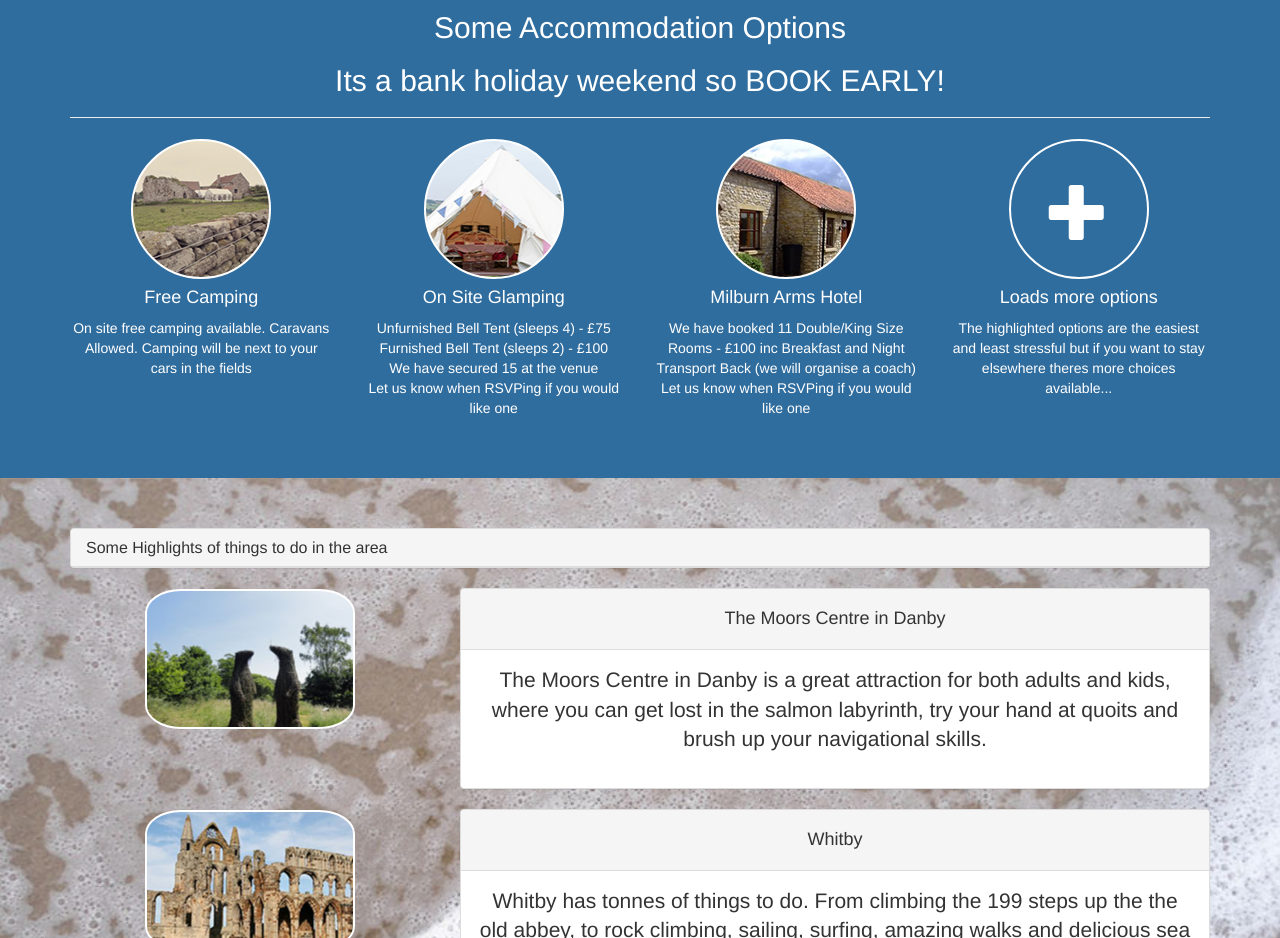
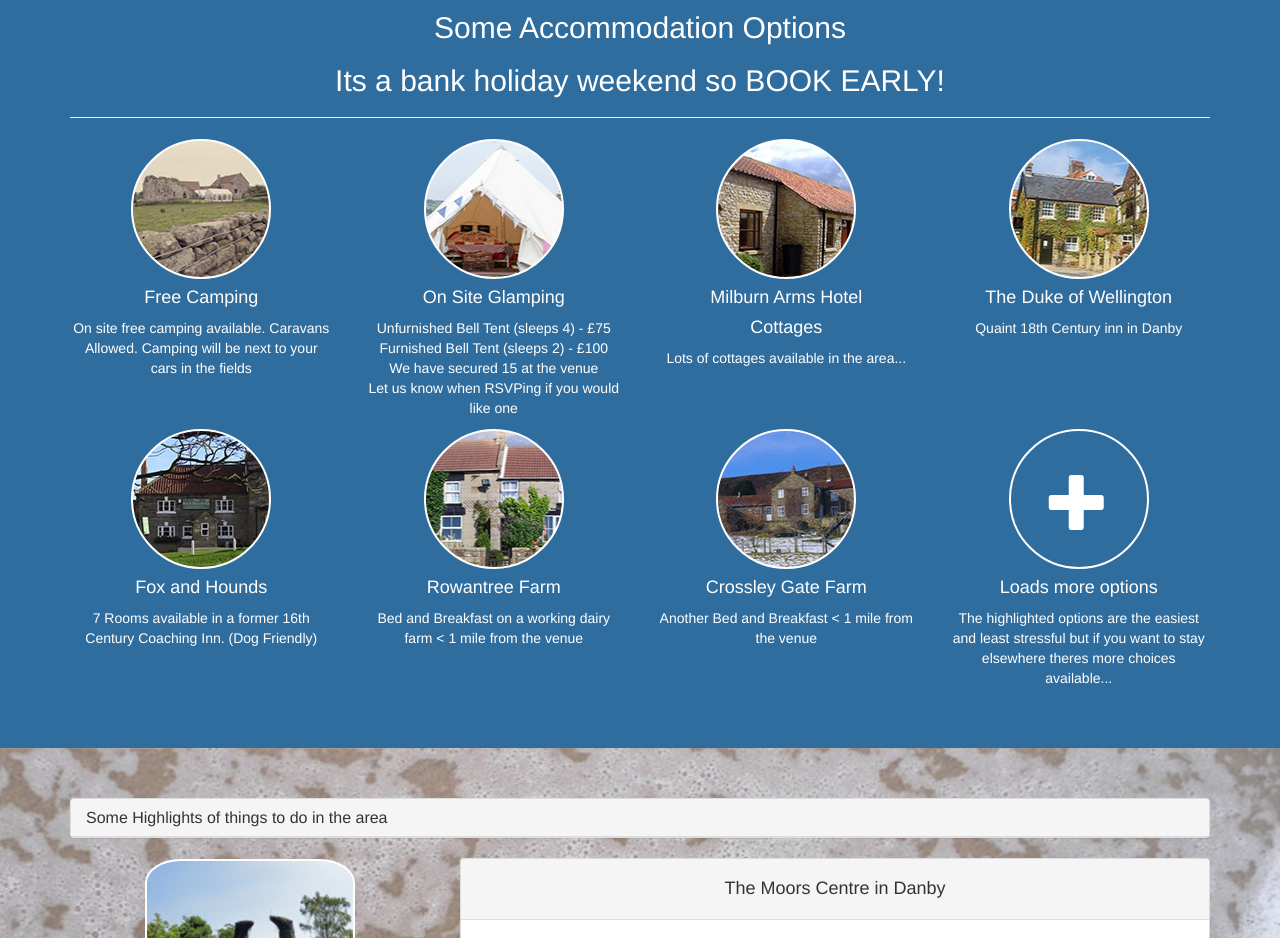
Before and after one commit to jordanandemma/jordanandemma.github.com, a plain HTML site: page index.html in a window 1280 px wide. Shown: the part 2800-3738 px from the top of the page. Drawn offline with nearby package versions, Linux system fonts and the light colour scheme; some packages are replaced by stand-ins of ours.

Commit message:
change accomodation

```diff
--- a/index.html
+++ b/index.html
@@ -182,19 +182,48 @@
       <div class="col-sm-3 col-xs-6">
         <i class="glyphicon glamping"> </i>
         <h4>On Site Glamping</h4>
-	      <p>Unfurnished Bell Tent (sleeps 4) - £75</p>
+        <p>Unfurnished Bell Tent (sleeps 4) - £75</p>
         <p>Furnished Bell Tent (sleeps 2) - £100 </p>
-        <p></p>
         <p>We have secured 15 at the venue </p>
         <p>Let us know when RSVPing if you would like one</p>
       </div>
       <div class="col-sm-3 col-xs-6">
-		<a href='http://www.milburnarms.com' target='_blank'>
+		<a href='http://www.danbycastle.com/weddings/accommodation/' target='_blank'>
 			<i class="glyphicon cottage"> </i>
 			<h4>Milburn Arms Hotel</h4>
-      <p>We have booked 11 Double/King Size Rooms - £100 inc Breakfast and Night Transport Back (we will organise a coach)</p>
-      <p>Let us know when RSVPing if you would like one</p>
+        <h4>Cottages</h4>
+               <p>Lots of cottages available in the area...</p>
 		</a>
+      </div>
+       <div class="col-sm-3 col-xs-6">
+               <a href='http://www.dukeofwellingtondanby.co.uk/' target='_blank'>
+                       <i class="glyphicon duke"> </i>
+                       <h4>The Duke of Wellington</h4>
+                       <p>Quaint 18th Century inn in Danby</p>
+               </a>
+      </div>
+    </div>
+    <div class="row text-center">
+      <div class="col-sm-3 col-xs-6">
+               <a href='http://foxandhounds-ainthorpe.com/index.html' target='_blank'>
+                       <i class="glyphicon fox"> </i>
+                       <h4>Fox and Hounds</h4>
+                       <p>7 Rooms available in a former 16th Century Coaching Inn. (Dog Friendly)</p>
+               </a>
+      </div>
+      <div class="col-sm-3 col-xs-6">
+               <a href='http://www.rowantreefarm.co.uk/' target='_blank'>
+                         <i class="glyphicon rowantree"> </i>
+                       <h4>Rowantree Farm</h4>
+               <p>Bed and Breakfast on a working dairy farm < 1 mile from the venue</p>
+               </a>
+      </div>
+      <div class="col-sm-3 col-xs-6">
+                 <a href='http://www.crossleygatefarm.co.uk/index.html' target='_blank'>
+                 <i class="glyphicon crossley"> </i>
+                       <h4>Crossley Gate Farm</h4>
+                 <p>Another Bed and Breakfast < 1 mile from the venue</p>
+               </a>
       </div>
       <div class="col-sm-3 col-xs-6">
 		<a href='http://www.danbycastle.com/weddings/accommodation/' target='_blank'>
```
